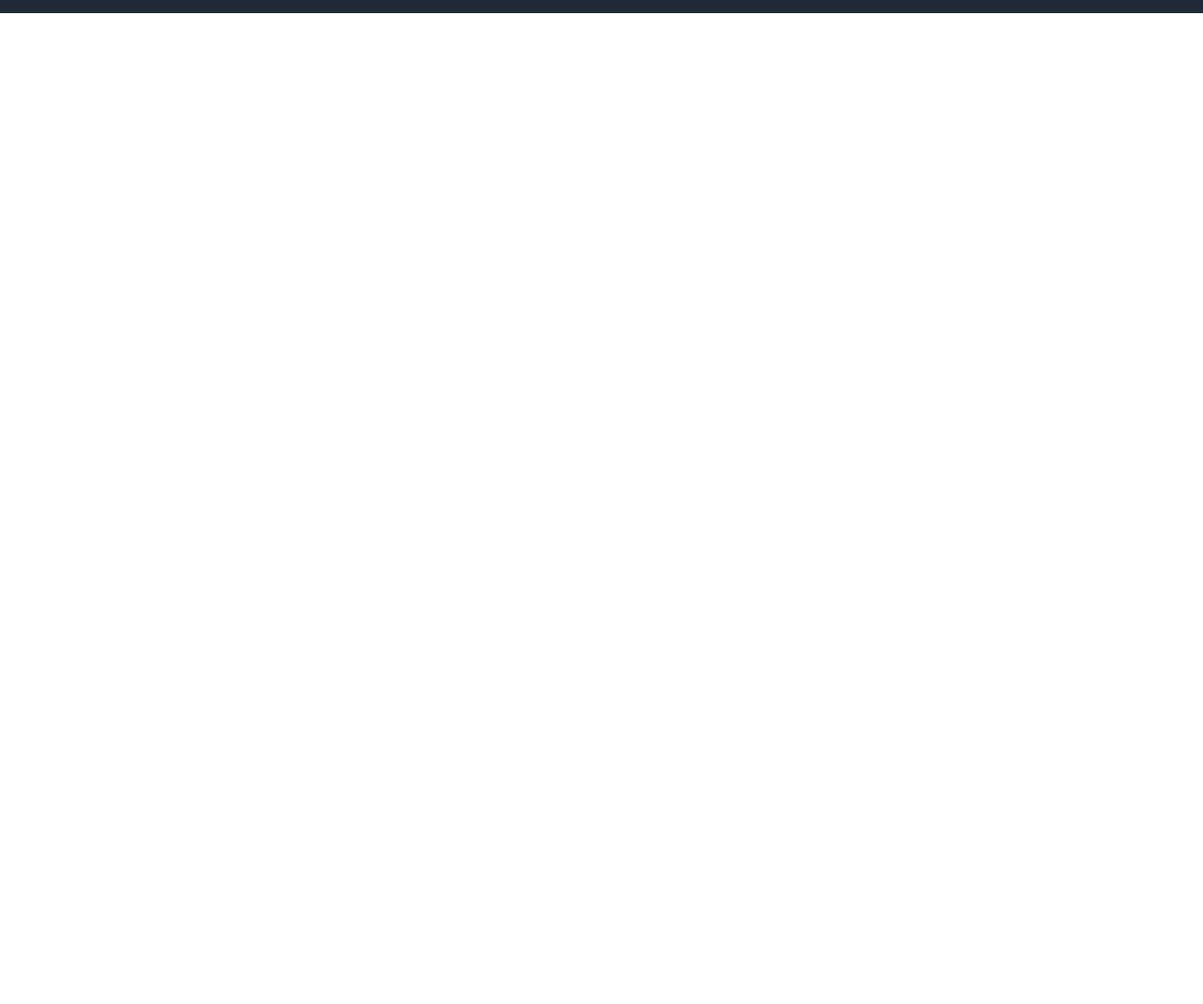
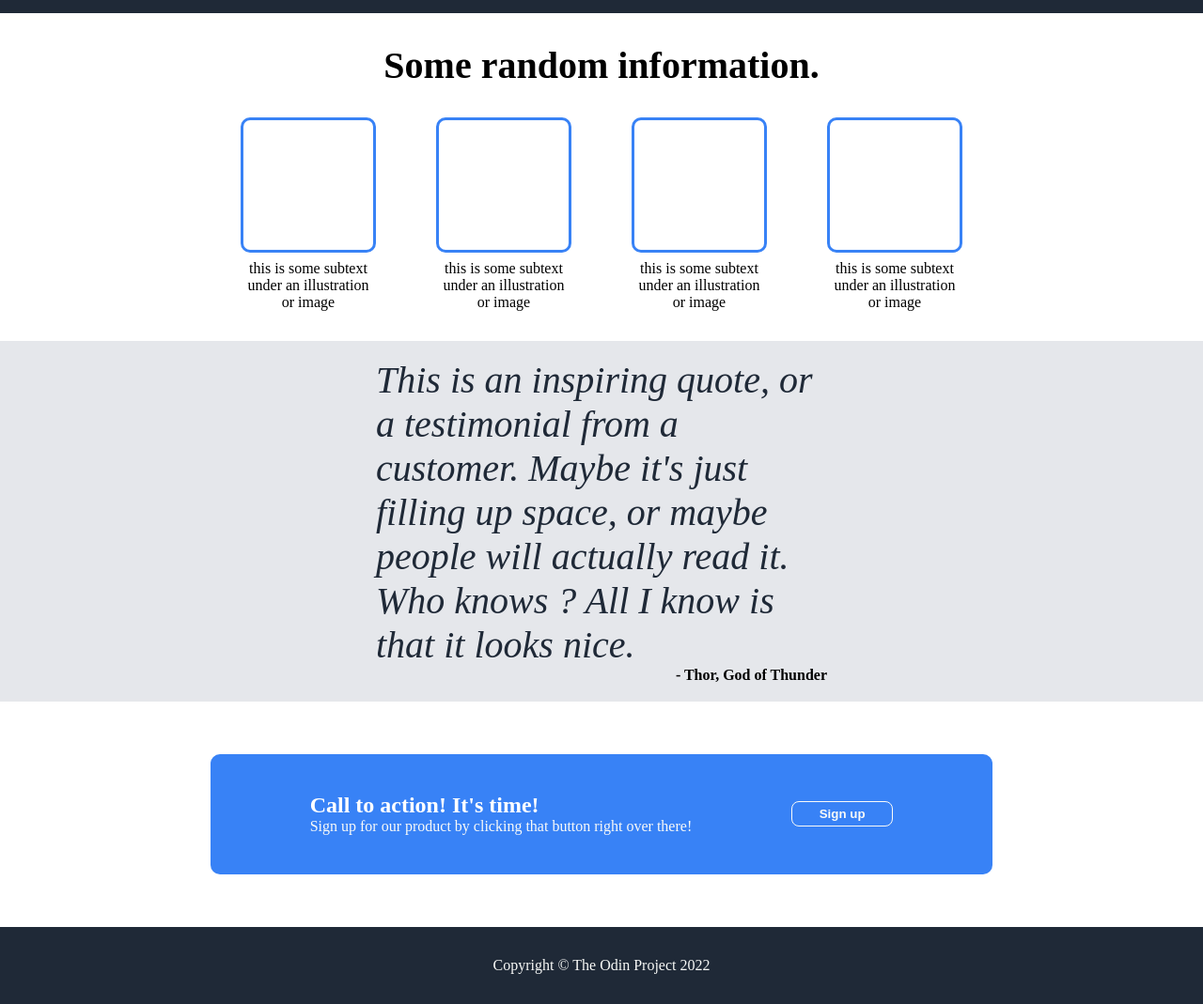
Before and after one commit to OlivierPineau-qc/Odin-Landing-Page, a plain HTML site: page index.html in a window 1280 px wide. Shown: the part 460-1529 px from the top of the page at 94% size. Before the commit the page ends 800 px from the top, so only its background shows below. Drawn offline with Linux system fonts and the light colour scheme.

Commit message:
Finished the Odin Project Landing Page

```diff
--- a/index.html
+++ b/index.html
@@ -33,5 +33,62 @@
       </div>
     </div>
   </div>
+  <!-- RANDOM INFORMATION -->
+  <div class="rando-info-container">
+    <h1 class="rando-title">Some random information.</h1>
+    <!-- elements container -->
+    <div class="elements-container">
+      <!-- Single element -->
+      <div class="single-element-container">
+        <p class="p-square-blue"></p>
+        <p>this is some subtext under an illustration or image</p>
+      </div>
+      <!-- Single element -->
+      <div class="single-element-container">
+        <p class="p-square-blue"></p>
+        <p>this is some subtext under an illustration or image</p>
+      </div>
+      <!-- Single element -->
+      <div class="single-element-container">
+        <p class="p-square-blue"></p>
+        <p>this is some subtext under an illustration or image</p>
+      </div>
+      <!-- Single element -->
+      <div class="single-element-container">
+        <p class="p-square-blue"></p>
+        <p>this is some subtext under an illustration or image</p>
+      </div>
+    </div>
+  </div>
+
+  <!-- Quote section -->
+  <div class="quote-container">
+    <div class="quote-block">
+      <p class="quote-text">This is an inspiring quote, or a testimonial from a customer. Maybe it's just filling up space, or maybe people will actually read it. Who knows ? All I know is that it looks nice.</p>
+      <p class="citation">
+        - Thor, God of Thunder
+      </p>
+    </div>
+  </div>
+
+  <!-- CTA SECTION -->
+  <div class="cta-container">
+    <!-- CTA RIBBON -->
+    <div class="cta-ribbon">
+      <div>
+        <p class="cta-title">Call to action! It's time!</p>
+        <p class="cta-sub">Sign up for our product by clicking that button right over there!</p>
+      </div>
+      <!-- Sign up button -->
+      <div>
+        <button class="signup-button-cta">Sign up</button>
+      </div>
+    </div>
+  </div>
+
+  <!-- FOOTER SECTION -->
+  <div class="footer-background">
+    <p>Copyright &copy; The Odin Project 2022</p>
+  </div>
 </body>
 </html>
--- a/style.css
+++ b/style.css
@@ -82,3 +82,111 @@ a {
   border-radius: 8px;
   border: none;
 }
+
+.rando-info-container {
+  padding: 0 4rem;
+  display: flex;
+  flex: 1;
+  flex-direction: column;
+}
+
+.rando-title {
+  font-size: 2.5rem;
+  padding: 2rem 0;
+  text-align: center;
+}
+
+.elements-container {
+  display: flex;
+  flex: 1;
+  flex-direction: row;
+  justify-content: center;
+}
+
+.single-element-container {
+  text-align: center;
+  width: 9rem;
+  margin: 0 2rem;
+  color: black;
+}
+
+.p-square-blue {
+  border: 3px solid var(--button-cta-color);
+  border-radius: 10px;
+  width: 9rem;
+  height: 9rem;
+  margin-bottom: 0.5rem;
+}
+
+.quote-container {
+  background-color: #E5E7EB;
+  height: 24rem;
+  margin-top: 2rem;
+  display: flex;
+  flex-direction: column;
+  justify-content: center;
+}
+
+.quote-text {
+  color: #1F2937;
+  font-style: italic;
+  font-size: 2.5rem;
+}
+
+.quote-block {
+  width: 100%;
+  padding: 5rem 25rem;
+}
+
+.citation {
+  text-align: right;
+  font-weight: bold;
+}
+
+.cta-container {
+  height: 30vh;
+  display: flex;
+  flex: 1;
+  justify-content: center;
+  align-items: center;
+}
+
+.cta-ribbon {
+  background-color: var(--button-cta-color);
+  border-radius: 10px;
+  display: flex;
+  flex-basis: 65%;
+  height: 8rem;
+  margin: 0;
+  align-items: center;
+  justify-content: space-evenly;
+}
+
+.cta-title {
+  font-weight: bold;
+  color: white;
+  font-size: 1.5rem;
+}
+
+.cta-sub {
+  color: var(--main-text-color);
+}
+
+.signup-button-cta {
+  color: var(--main-text-color);
+  font-weight: bold;
+  background-color: var(--button-cta-color);
+  padding: 0.3rem 1.8rem;
+  margin: 0.5rem 0;
+  border-radius: 8px;
+  border: 1px solid;
+}
+
+.footer-background {
+  margin: 0;
+  padding: 2rem 2rem;
+  background-color: var(--main-dark-background-color);
+  display: flex;
+  justify-content: center;
+  color: var(--main-text-color);
+}
```
